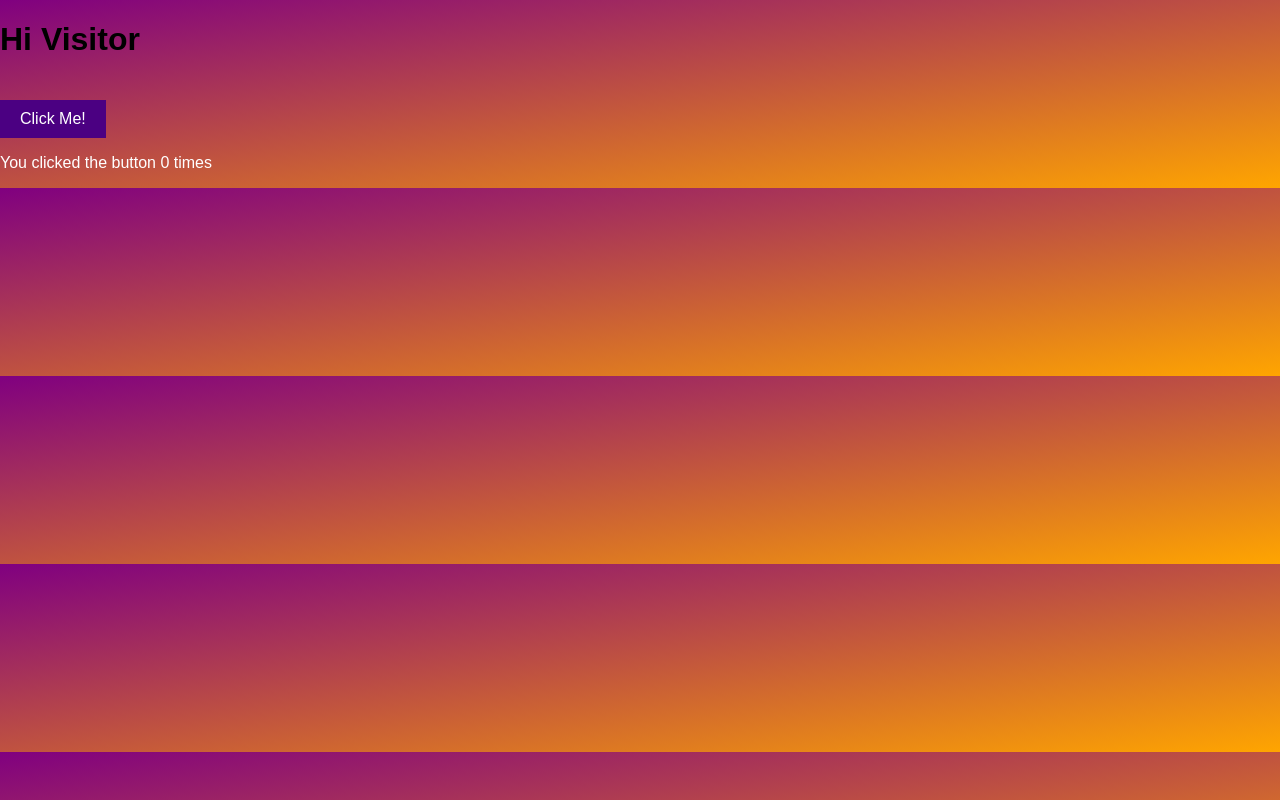
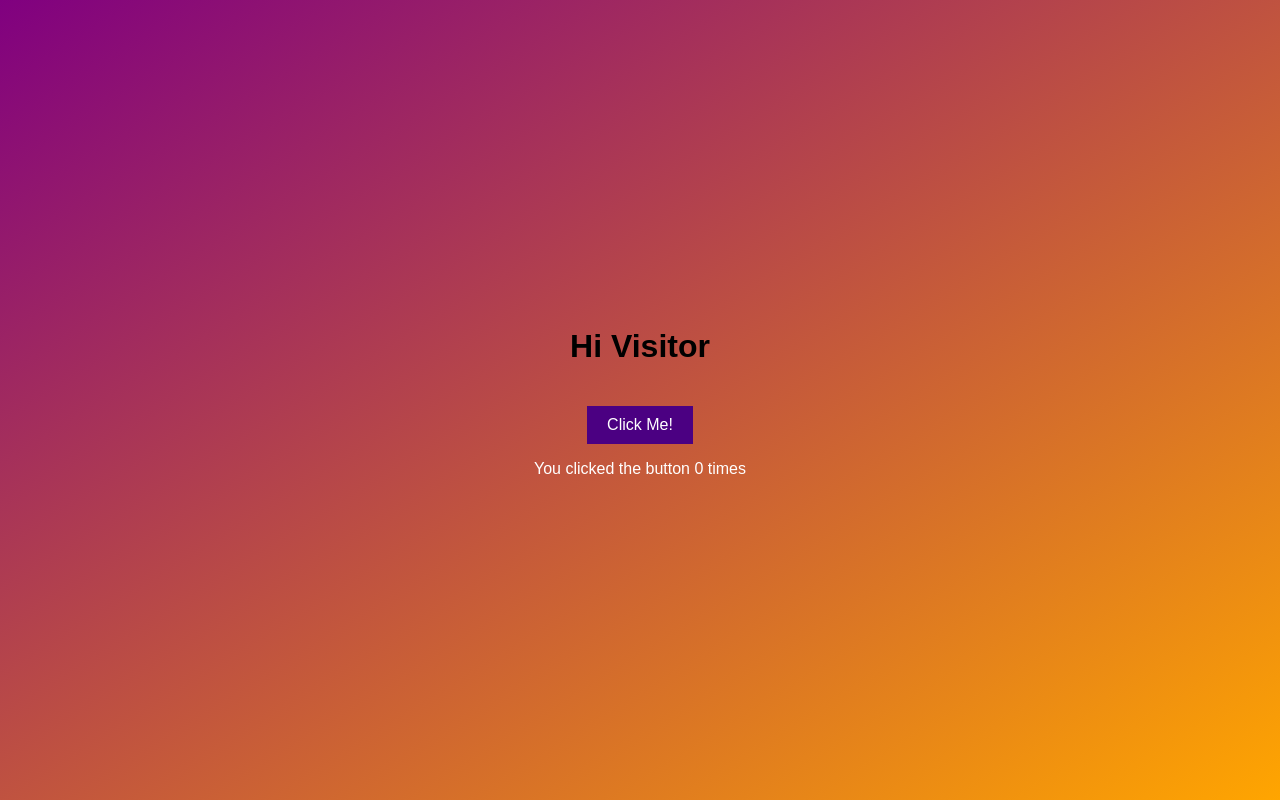
Before and after one commit to Mark-DSouza/static-website, a plain HTML site: page index.html in a window 1280 px wide. Drawn offline with Linux system fonts and the light colour scheme.

Commit message:
Center text

```diff
--- a/index.html
+++ b/index.html
@@ -7,9 +7,11 @@
     <link rel="stylesheet" href="style.css" />
   </head>
   <body>
-    <h1>Hi Visitor</h1>
-    <button id="clickButton">Click Me!</button>
-    <p id="clickCount">You clicked the button 0 times</p>
+    <div class="container">
+      <h1>Hi Visitor</h1>
+      <button id="clickButton">Click Me!</button>
+      <p id="clickCount">You clicked the button 0 times</p>
+    </div>
 
     <script src="script.js"></script>
   </body>
--- a/style.css
+++ b/style.css
@@ -3,6 +3,15 @@ body {
   padding: 0;
   background: linear-gradient(to bottom right, purple, orange);
   font-family: Arial, sans-serif;
+  display: flex;
+  justify-content: center;
+  align-items: center;
+  height: 100vh;
+}
+
+.container {
+  text-align: center;
+  padding: 20px;
 }
 
 button {
```
